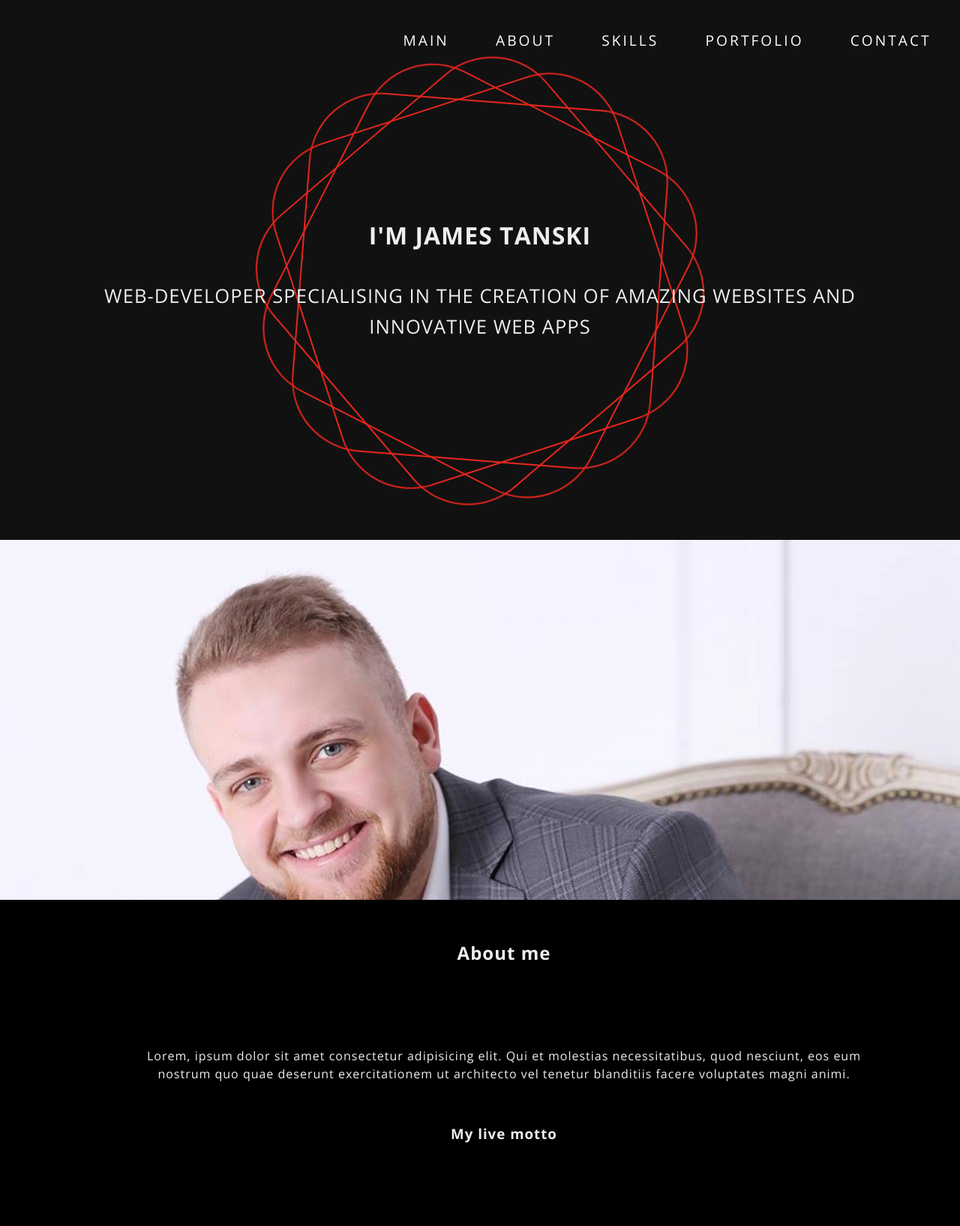
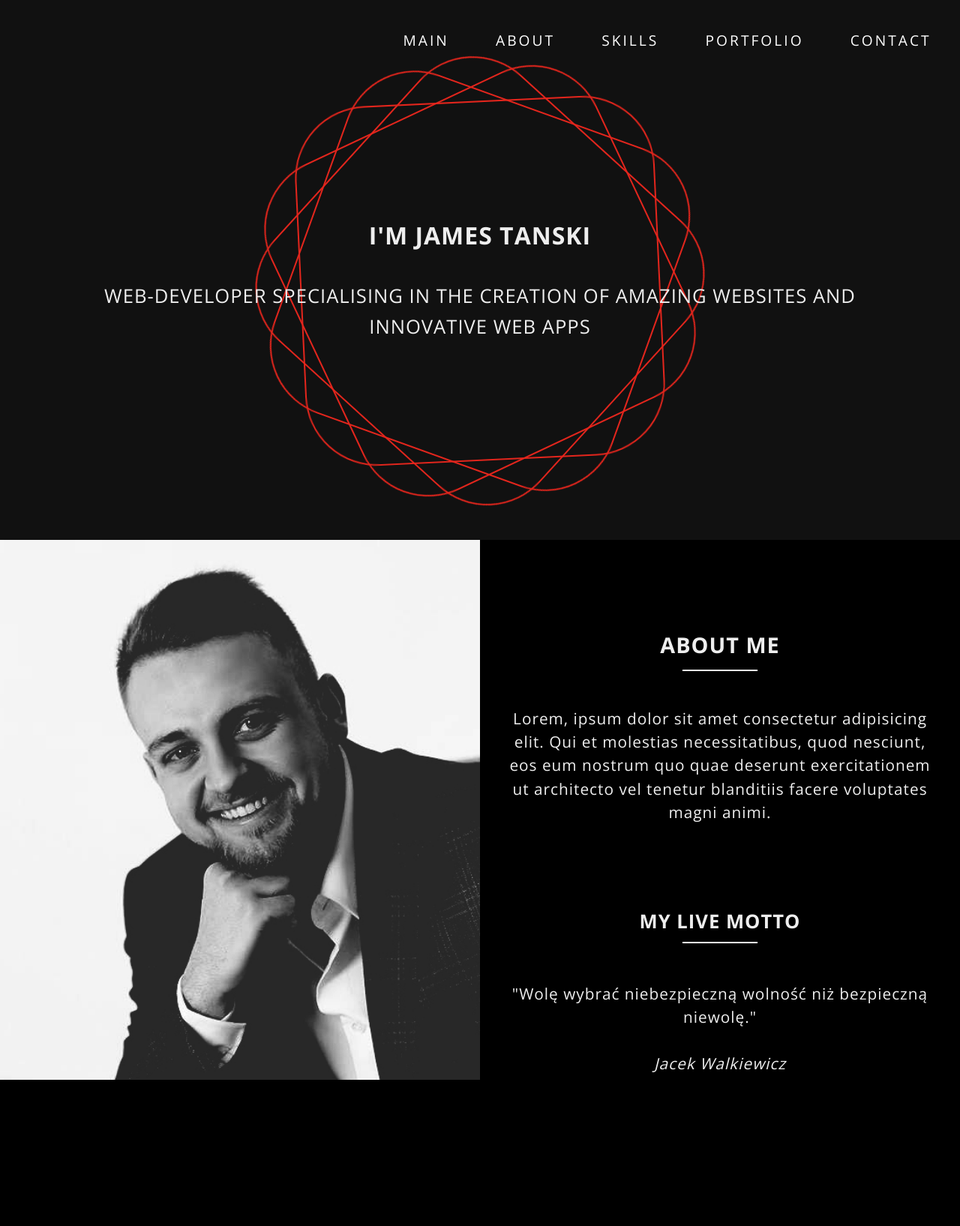
Before and after one commit to jatanski/Portfolio, a plain HTML site: page index.html in a window 1280 px wide. Shown: the top 1635 px of the page at 75% size. Drawn offline with nearby package versions, Linux system fonts and the light colour scheme.

Commit message:
Zmiana nava po scrollu i dalsze prace przy about

```diff
--- a/about.css
+++ b/about.css
@@ -7,36 +7,128 @@
 .image {
     min-height: 60vh;
     width: 100vw;
-    background-image: url(img/profilowe.jpg);
+    background-image: url(img/Zdjęcie\ na\ strone.jpg);
     background-size: cover;
+    background-position: top 20%;
 }
 
 .description {
     position: relative;
-    left: 10vw;
+    left: 6vw;
     text-align: center;
-    width: 85vw;
+    width: 88vw;
     color: #eee;
     letter-spacing: 1px;
 }
 
-.description h2 {
+.description h2,
+.description h3 {
     position: relative;
-    padding: 5%;
+    padding: 15vh 5% 0;
+    text-transform: uppercase;
 }
 
-.description h2::after {
+.description h3 {
+    padding: 10vh 5% 0
+}
+
+.description h2::after,
+.description h3::after {
     content: "";
     position: absolute;
     left: 50%;
     transform: translate(-50%);
-    bottom: 0;
+    bottom: -10%;
     height: 2px;
     width: 100px;
-    background-color: black;
+    background-color: white;
 }
 
 .description p {
-    padding: 5%;
+    padding: 10% 5%;
     line-height: 150%;
 }
+
+@media (orientation: portrait) and (min-width: 360px) {
+    .description h2 {
+        font-size: 1.8em;
+    }
+
+    .description h3 {
+        font-size: 1.6em;
+    }
+
+    .description p,
+    .description em {
+        font-size: 1.2em;
+    }
+}
+
+@media (orientation: portrait) and (min-width: 768px) {
+    .description h2 {
+        font-size: 2.6em;
+        padding: 10vh 5% 0;
+    }
+
+    .description h3 {
+        font-size: 2.4em;
+    }
+
+    .description p,
+    .description em {
+        font-size: 2em;
+    }
+}
+
+@media (orientation: landscape) {
+    .image {
+        position: relative;
+        left: 5vw;
+        min-height: 90vh;
+        width: 90vw;
+    }
+
+    .description {
+        width: 92%;
+        left: 4vw;
+    }
+
+    .description p {
+        padding: 10% 5% 5%;
+    }
+}
+
+@media (orientation: landscape) and (min-width: 640px) {
+    .description h2 {
+        font-size: 1.8em;
+    }
+
+    .description h3 {
+        font-size: 1.6em;
+    }
+
+    .description p,
+    .description em {
+        font-size: 1.3em;
+    }
+}
+
+@media (orientation: landscape) and (min-width: 1024px) {
+    .about {
+        display: flex;
+        width: 100%;
+    }
+
+    .image {
+        position: static;
+        width: 50%;
+
+    }
+
+    .description {
+        position: static;
+        width: 50%;
+    }
+
+
+}
--- a/index.html
+++ b/index.html
@@ -21,6 +21,7 @@
       <div class="logo"><img src="img/logo.svg" alt=""></div>
       <div class="ico burger"><i class="fas fa-bars"></i></div>
       <div class="ico close show"><i class="far fa-times-circle"></i></div>
+      <div class="ulContainer">
         <ul class="show">
           <li class="main"><a class="menuButton" href="#">Main</a></li>
           <li><a class="menuButton" href="#about">About</a></li>
@@ -28,6 +29,8 @@
           <li><a class="menuButton"href="#portfolio">Portfolio</a></li>
           <li class="contact"><a href="#contact">Contact</a></li>
         </ul>
+      </div>
+
     </nav>
     <header>
       <div class="title">
@@ -45,12 +48,13 @@
         <div class="image"></div>
         <div class="description">
           <h2>About me</h2>
-          <p>Lorem, ipsum dolor sit amet consectetur adipisicing elit. Qui et molestias necessitatibus, quod nesciunt,
+          <p>Lorem, ipsum dolor sit amet consectetur adipisicing elit. Qui et molestias necessitatibus, quod
+            nesciunt,
             eos eum nostrum quo quae deserunt exercitationem ut architecto vel tenetur blanditiis facere voluptates
             magni animi.</p>
-
           <h3>My live motto</h3>
-          <p></p>
+          <p class="motto">"Wolę wybrać niebezpieczną wolność niż bezpieczną niewolę."</p>
+          <em>Jacek Walkiewicz</em>
         </div>
       </section>
       <section id="skills" class="skills"></section>
--- a/main.js
+++ b/main.js
@@ -1,6 +1,7 @@
 const icoBurger = document.querySelector('.burger');
 const icoClose = document.querySelector('.close');
 const mobileUl = document.querySelector('ul');
+const ulContainer = document.querySelector('.ulContainer')
 const header = document.querySelector('header')
 
 icoBurger.addEventListener('click', function () {
@@ -16,3 +17,15 @@ icoClose.addEventListener('click', function () {
     mobileUl.classList.add('show');
     header.style.minHeight = "90vh"
 })
+
+window.addEventListener('scroll', function () {
+    console.log(this.scrollY)
+    console.log(header.offsetHeight)
+    if (this.scrollY > header.offsetHeight - ulContainer.offsetHeight) {
+        ulContainer.classList.add('menuOpacity');
+    } else {
+        ulContainer.classList.remove('menuOpacity');
+    }
+
+
+})
--- a/nav.css
+++ b/nav.css
@@ -104,6 +104,13 @@ li a {
         display: none;
     }
 
+    .ulContainer {
+        position: fixed;
+        height: 13vh;
+        width: 100%;
+        z-index: 1;
+    }
+
     nav.desktop ul {
         display: flex;
         justify-content: space-between;
@@ -144,6 +151,28 @@ li a {
     }
 }
 
+.menuOpacity {
+    background-color: rgba(0, 0, 0, 0.95);
+    /* border-bottom: 1px solid red; */
+}
+
+.menuOpacity::after {
+    content: "";
+    position: absolute;
+    left: -100vw;
+    bottom: 0;
+    height: 2px;
+    width: 100vw;
+    background-color: red;
+    animation: showLine 1s both;
+}
+
+@keyframes showLine {
+    100% {
+        left: 0;
+    }
+}
+
 @media (orientation: landscape) and (min-width: 1440px) {
     nav.desktop ul {
         max-width: 45vw;
```
Also changed, not shown: img/Zdjęcie na strone.jpg (added). Lines whose indentation alone changed are shown as unchanged.
